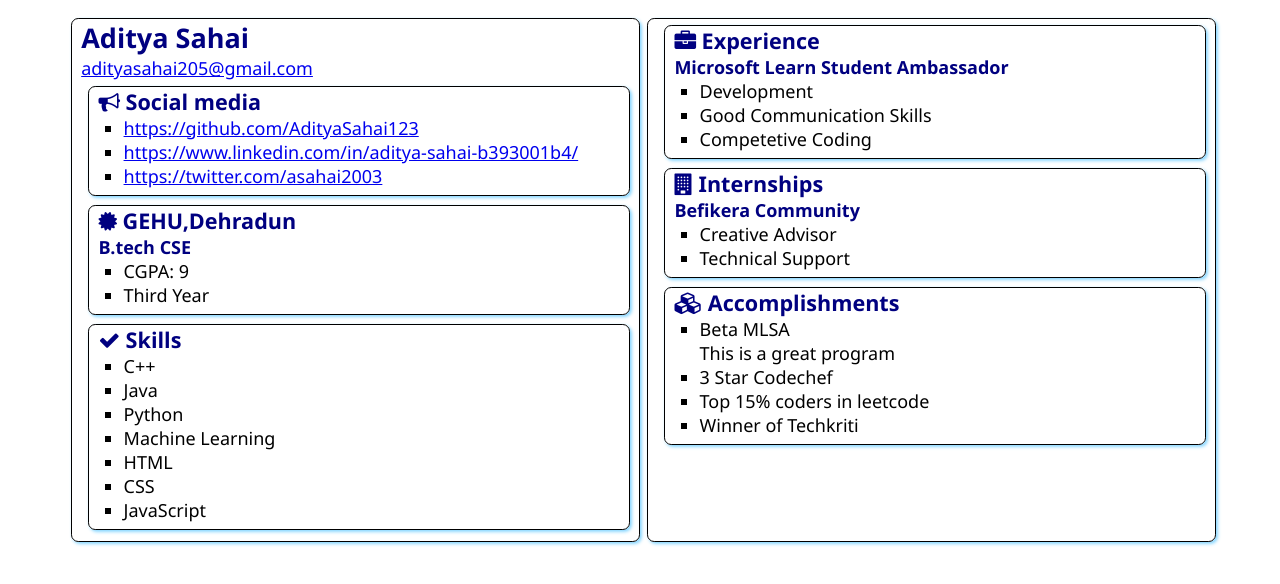
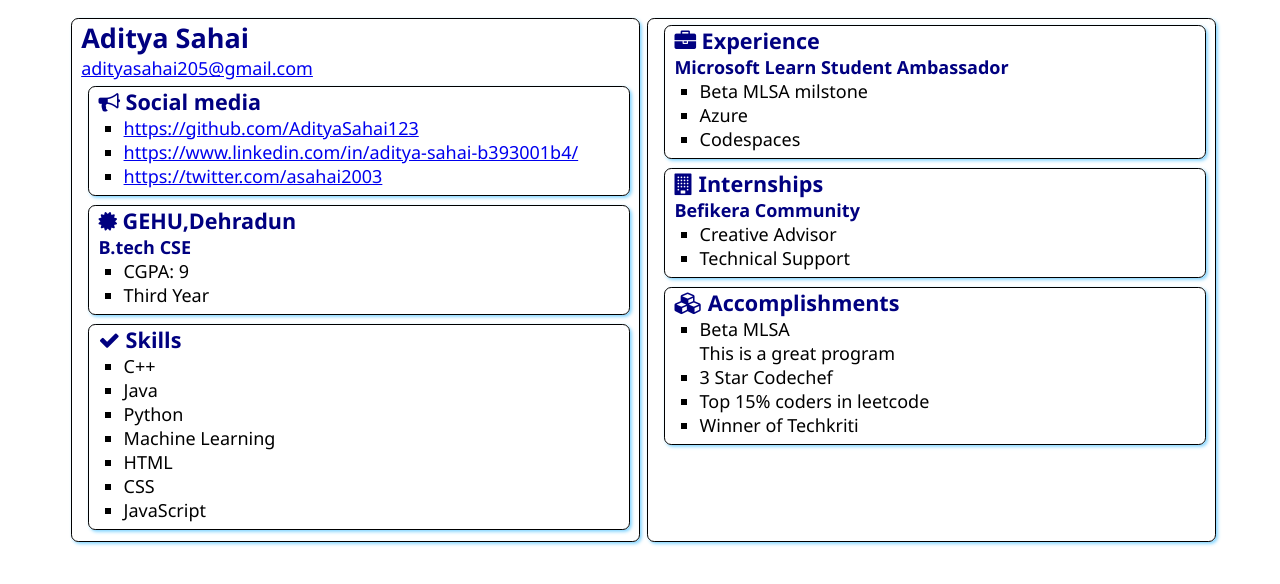
Before and after one commit to AdityaSahai123/SATechnicalOnboarding, a plain HTML site: page src/index.html in a window 1280 px wide. Drawn offline with Linux system fonts and the light colour scheme.

Commit message:
Update index.html

```diff
--- a/src/index.html
+++ b/src/index.html
@@ -66,9 +66,9 @@
                 </h2>
                 <h3>Microsoft Learn Student Ambassador</h3>
                 <ul>
-                    <li>Development</li>
-                    <li>Good Communication Skills</li>
-                    <li>Competetive Coding</li>
+                    <li>Beta MLSA milstone</li>
+                    <li>Azure</li>
+                    <li>Codespaces</li>
                 </ul>
             </section>
             <section class="box">
```
